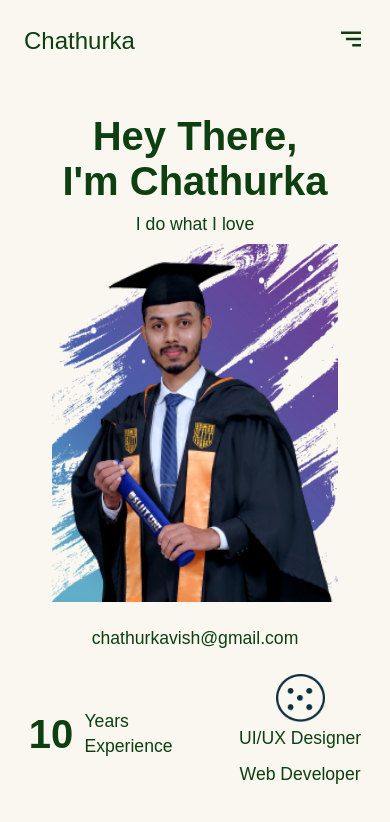
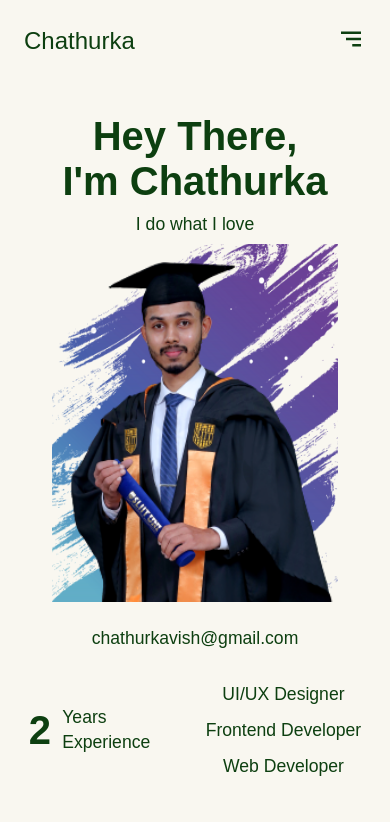
Before and after one commit to chathurkavishmantha/portfolio, a React (Create React App) app: page / in a window 390 px wide. Shown: the top 822 px of the page. Built offline with nearby package versions, Linux system fonts and the light colour scheme; a web font is replaced by a local one.

Commit message:
fixed mobile view

```diff
--- a/src/components/Hero/Hero.jsx
+++ b/src/components/Hero/Hero.jsx
@@ -36,15 +36,16 @@ const Hero = () => {
         {/* lower Element */}
         <div className={css.lowerElements}>
           <div className={css.experience}>
-            <div className="primaryText">10</div>
+            <div className="primaryText">2</div>
             <div className="secondaryText">
               <div>Years</div>
               <div>Experience</div>
             </div>
           </div>
           <div className={css.cettificate}>
-            <img src={cetificate} alt="" />
+            {/* <img src={cetificate} alt="" /> */}
             <div className="secondaryText">UI/UX Designer</div>
+            <div className="secondaryText">Frontend Developer</div>
             <div className="secondaryText">Web Developer</div>
           </div>
         </div>
--- a/src/components/Hero/Hero.module.scss
+++ b/src/components/Hero/Hero.module.scss
@@ -68,8 +68,9 @@
           position: relative;
           display: flex;
           margin-top: 1rem;
-          flex-direction: column;
-          justify-items: center
+          // flex-direction: column;
+          // justify-content: flex-start;
+          // justify-items: center
         }
         display: flex;
         flex-direction: column;
```
